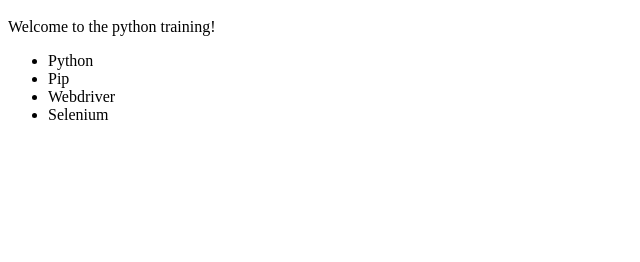
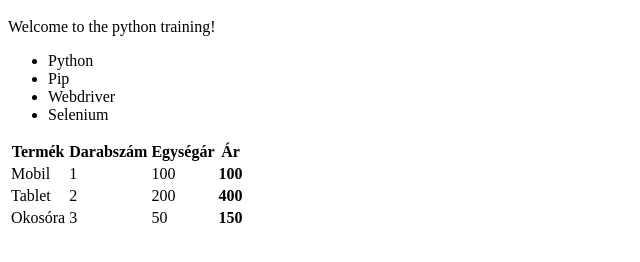
Before and after one commit to GittMaker/python-2022-02-28, a plain HTML site: page docs/index.html in a window 1280 px wide. Shown: the part 48-310 px from the top of the page, without its empty margins (0-640 px from the left). Drawn offline with Linux system fonts and the light colour scheme.

Commit message:
table test

```diff
--- a/docs/index.html
+++ b/docs/index.html
@@ -1,4 +1,8 @@
 <html>
+
+<head>
+	<link rel="stylesheet" href="style_index.css">
+</head>
 
 <body>
 	<h1>Welcome</h1>
@@ -10,6 +14,37 @@
 		<li>Webdriver</li>
 		<li>Selenium</li>
 	</ul>
+
+	<table>
+		<thead>
+			<tr>
+				<th>Termék</th>
+				<th>Darabszám</th>
+				<th>Egységár</th>
+				<th>Ár</th>
+			</tr>
+		</thead>
+		<tbody>
+			<tr>
+				<td>Mobil</td>
+				<td>1</td>
+				<td>100</td>
+				<td class="price">100</td>
+			</tr>
+			<tr>
+				<td>Tablet</td>
+				<td>2</td>
+				<td>200</td>
+				<td class="price">400</td>
+			</tr>
+			<tr>
+				<td>Okosóra</td>
+				<td>3</td>
+				<td>50</td>
+				<td class="price">150</td>
+			</tr>
+		</tbody>
+	</table>
 </body>
 
 </html>
--- /dev/null
+++ b/docs/style_index.css
@@ -0,0 +1,9 @@
+
+
+tbody tr:nth-child(3){
+    /*font-weight: bold;*/
+}
+
+.price{
+    font-weight: bold;
+}
```
Also changed, not shown: 1 other file. Lines whose indentation alone changed are shown as unchanged.
